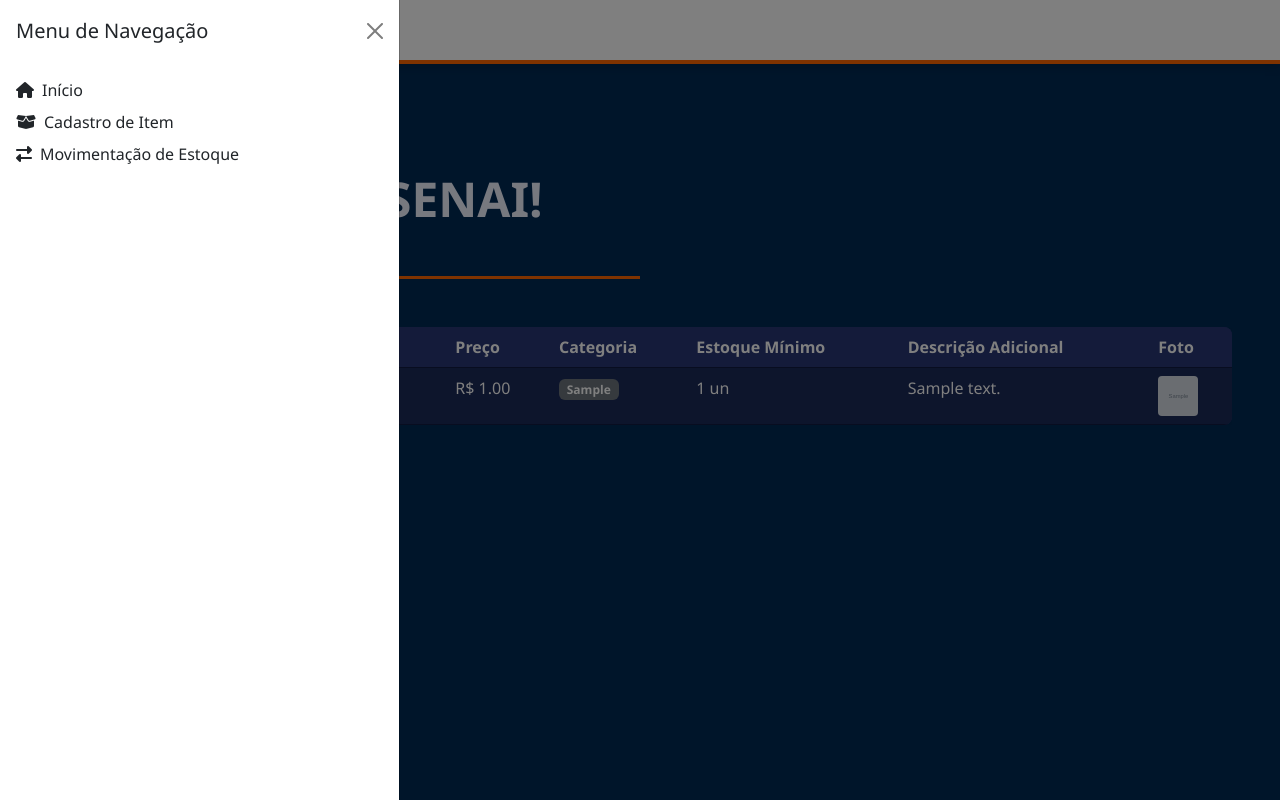
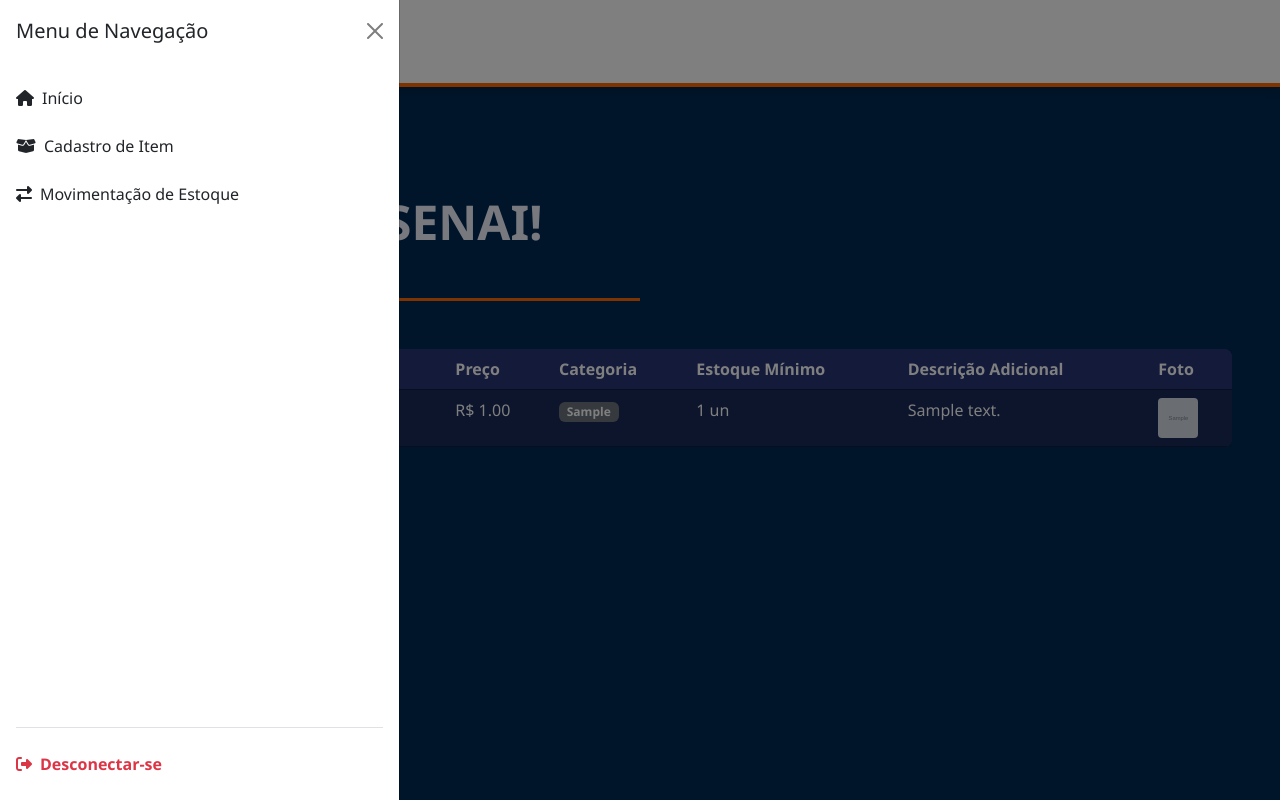
Before and after one commit to anagsnow-maker/TCC-Flask, a Flask app: page /inicio in a window 1280 px wide, after a click that opens the changed part. Run offline with Flask 3, Linux system fonts and the light colour scheme; tables that the repository leaves empty hold one stand-in row (values such as "Sample post"); grey boxes marked "Sample" are stand-in pictures; some libraries are stand-ins or nearby versions.

Commit message:
Botão de Desconectar-se

```diff
--- a/templates/inicio.html
+++ b/templates/inicio.html
@@ -15,20 +15,21 @@
 </head>
 <body>
 <div class="barra-topo d-flex align-items-center justify-content-start" style="background: #ffffff; padding: 10px 20px; border-bottom: 4px solid #ff6600; width: 100%;">
-    <button class="navbar-toggler" type="button" data-bs-toggle="offcanvas" data-bs-target="#offcanvasNavbar" aria-controls="offcanvasNavbar" aria-label="Toggle navigation" style="border: 1px solid #ccc; padding: 5px 10px; border-radius: 5px; display: flex; align-items: center; justify-content: center;">
+    <button class="navbar-toggler" type="button" data-bs-toggle="offcanvas" data-bs-target="#offcanvasNavbar" aria-controls="offcanvasNavbar" aria-label="Toggle navigation" style="border: 1px solid #ccc; padding: 10px 17px; border-radius: 5px; display: flex; align-items: center; justify-content: center;">
         <span class="d-flex align-items-center justify-content-center" style="font-size: 20px; line-height: 1; color: #333;">&#9776;</span>
     </button>
 
-    <img src="{{ url_for('static', filename='loge.png') }}" alt="Logo Topo" style="width: 160px; margin-left: 2px; height: auto;">
+    <img src="{{ url_for('static', filename='loge.png') }}" alt="Logo Topo" style="width: 250px; margin-left: 2px; height: auto;">
 </div>
 
 <nav id="navlateral">
-    <div class="offcanvas offcanvas-start" tabindex="-1" id="offcanvasNavbar" aria-labelledby="offcanvasNavbarLabel">
+    <div class="offcanvas offcanvas-start d-flex flex-column" tabindex="-1" id="offcanvasNavbar" aria-labelledby="offcanvasNavbarLabel">
         <div class="offcanvas-header">
             <h5 class="offcanvas-title" id="offcanvasNavbarLabel">Menu de Navegação</h5>
             <button type="button" class="btn-close" data-bs-dismiss="offcanvas" aria-label="Close"></button>
         </div>
-        <div class="offcanvas-body">
+        <div class="offcanvas-body d-flex flex-column justify-content-between">
+            <ul class="navbar-nav flex-grow-1">
                 <li class="nav-item mb-2" style="list-style: none;">
                     <a class="nav-link active" href="/inicio">
                         <i class="fa-solid fa-house me-2"></i>Início
@@ -44,6 +45,15 @@
                         <i class="fa-solid fa-right-left me-2"></i>Movimentação de Estoque
                     </a>
                 </li>
+            </ul>
+
+            <ul class="navbar-nav">
+                <li class="nav-item mt-auto pt-3 border-top" style="list-style: none;">
+                    <a class="nav-link text-danger fw-bold" href="/">
+                        <i class="fa-solid fa-right-from-bracket me-2"></i>Desconectar-se
+                    </a>
+                </li>
+            </ul>
         </div>
     </div>
 </nav>
@@ -99,7 +109,7 @@
                             </tr>
                             {% else %}
                             <tr>
-                                <td colspan="8" class="text-center text-muted py-4">
+                                <td colspan="8" class="text-center py-4 " style="color:#ff6600;">
                                     Nenhum material encontrado no banco de dados do Almoxarifado.
                                 </td>
                             </tr>
```
Also changed, not shown: templates/cadastro-item.html (+9 -1 lines), templates/movimentacao.html (+9 -1 lines). Lines whose indentation alone changed are shown as unchanged.
